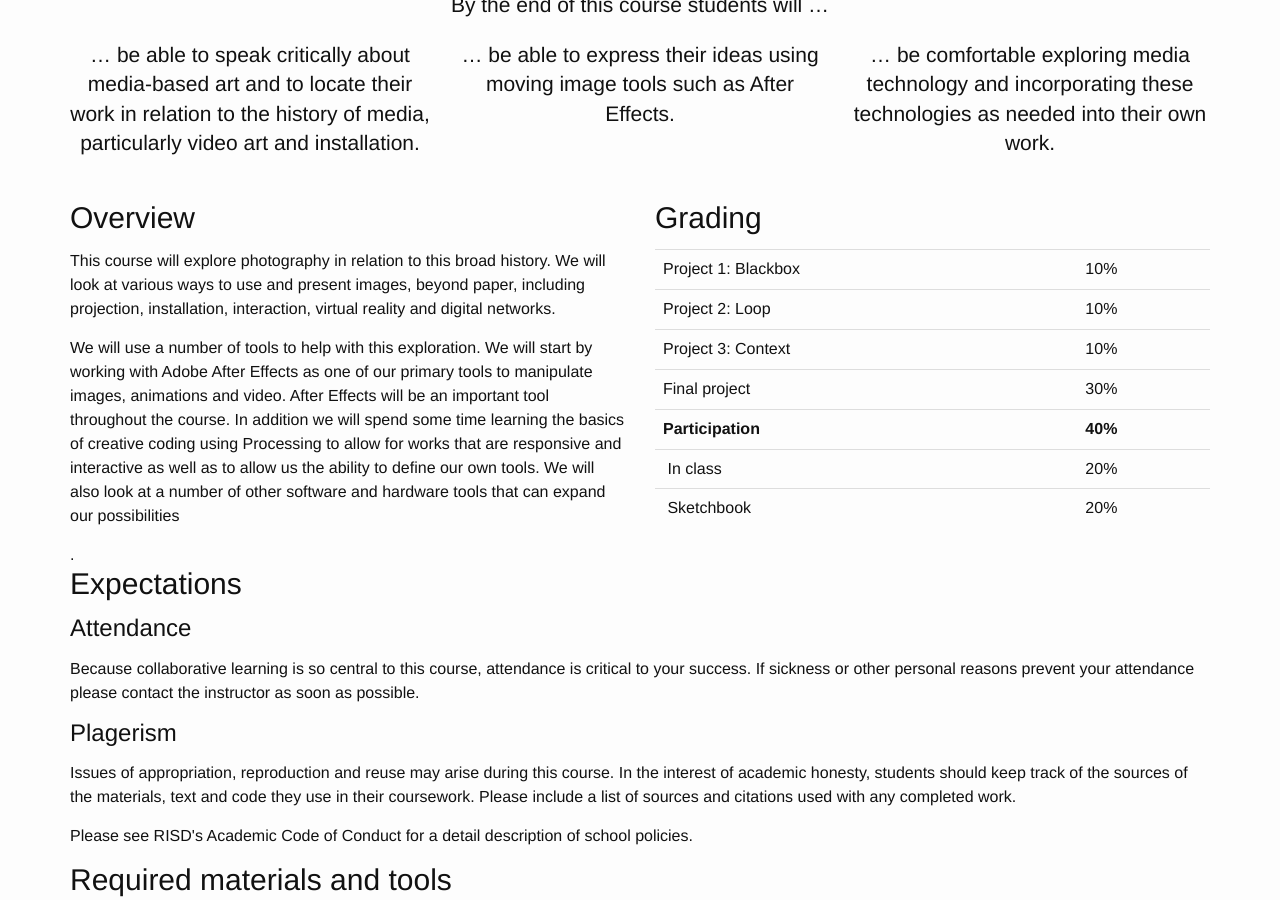
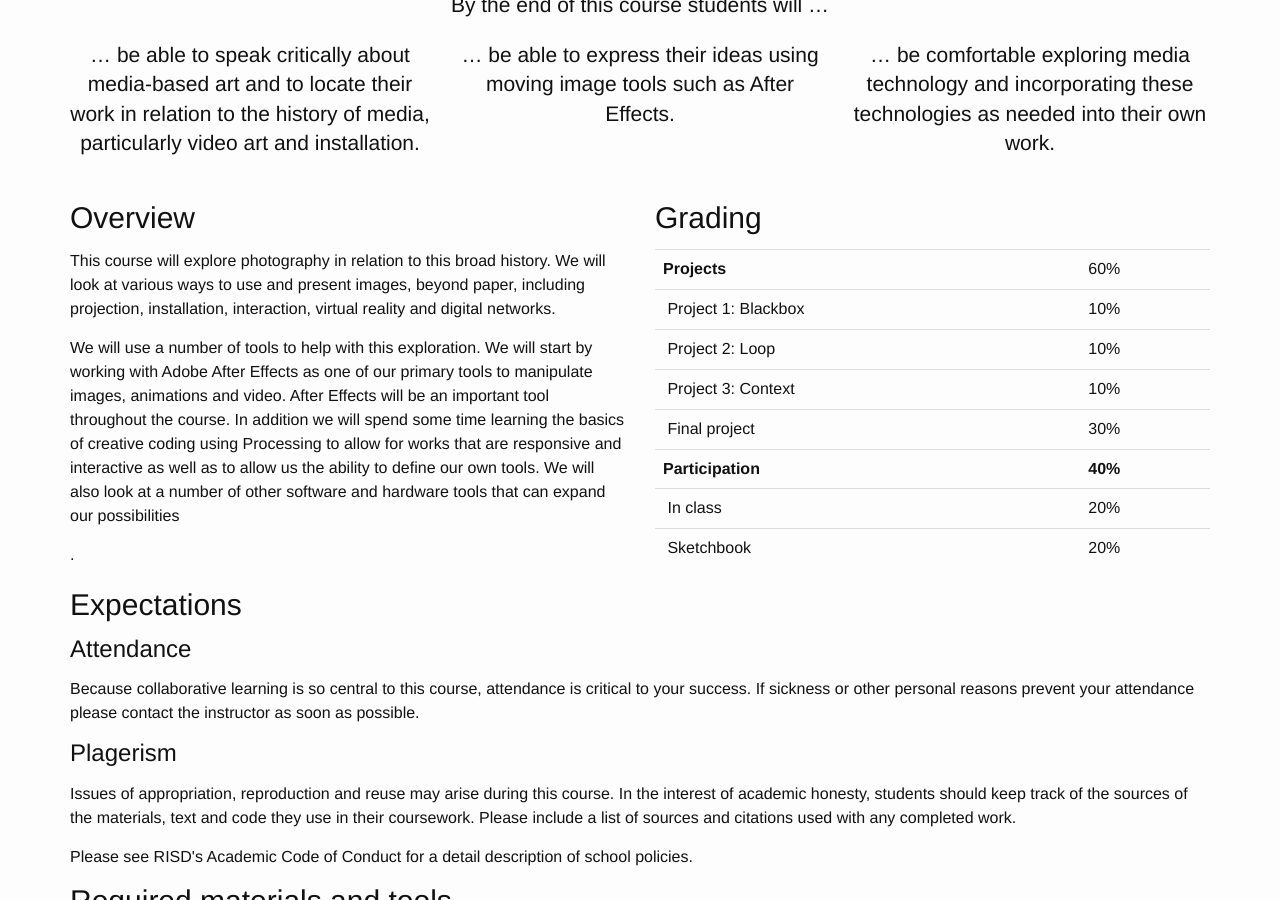
Before and after one commit to kellyegan/StillMoving, a Jekyll site: the page built from course-info.html, in a window 1280 px wide and 900 px high, scrolled down 539 px. Built offline with Jekyll 4.4.1, drawn with Linux system fonts in a browser that asks for light colours.

Commit message:
Update grading scheme

```diff
--- a/course-info.html
+++ b/course-info.html
@@ -42,10 +42,11 @@ permalink: /course-info/
     <h2>Grading</h2>
 
     <table class="table ">
-      <tr> <td>Project 1: Blackbox</td> <td>10%</td> </tr>
-      <tr> <td>Project 2: Loop</td> <td>10%</td> </tr>
-      <tr> <td>Project 3: Context</td> <td>10%</td> </tr>
-      <tr> <td>Final project</td> <td>30%</td> </tr>
+      <tr> <th>Projects</td> <td>60%</th> </tr>
+      <tr> <td>&nbsp;Project 1: Blackbox</td> <td>10%</td> </tr>
+      <tr> <td>&nbsp;Project 2: Loop</td> <td>10%</td> </tr>
+      <tr> <td>&nbsp;Project 3: Context</td> <td>10%</td> </tr>
+      <tr> <td>&nbsp;Final project</td> <td>30%</td> </tr>
 
       <tr> <th>Participation</th> <th>40%</th> </tr>
       <tr> <td>&nbsp;In class</td> <td>20%</td> </tr>
```
